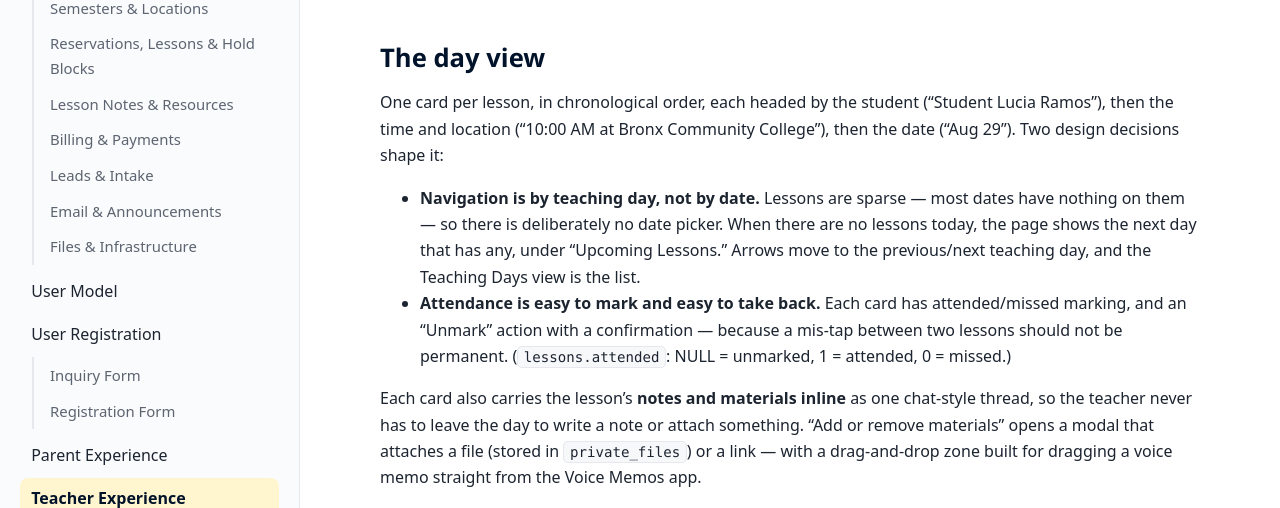
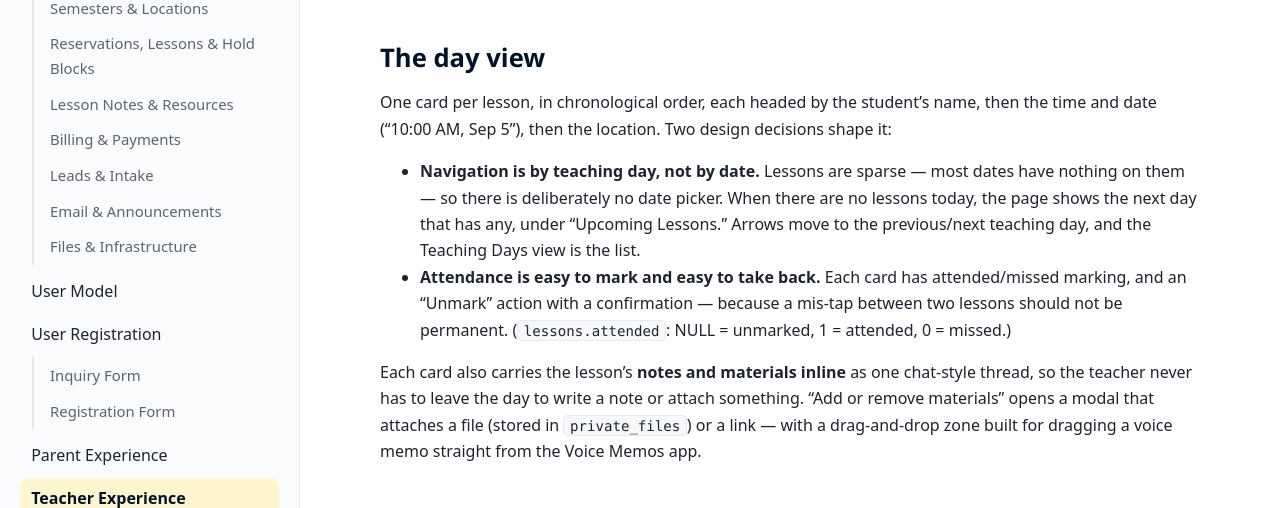
Before and after one commit to FriendlyNeighborhoodHacker/portal.bronxconservatory.org, an Astro site in the folder portaldocs.bronxconservatory.org/: page /teacher-experience in a window 1280 px wide. Shown: the part 220-728 px from the top of the page. Built offline with nearby package versions, Linux system fonts and the light colour scheme; Astro itself is replaced by a stand-in of ours.

Commit message:
teacher card change

```diff
--- a/portaldocs.bronxconservatory.org/src/pages/teacher-experience.md
+++ b/portaldocs.bronxconservatory.org/src/pages/teacher-experience.md
@@ -12,10 +12,9 @@ view**: the teaching day. The teacher menu is
 
 ## The day view
 
-One card per lesson, in chronological order, each headed by the student
-("Student Lucia Ramos"), then the time and location ("10:00 AM at Bronx
-Community College"), then the date ("Aug 29"). Two design decisions shape
-it:
+One card per lesson, in chronological order, each headed by the student's
+name, then the time and date ("10:00 AM, Sep 5"), then the location. Two
+design decisions shape it:
 
 - **Navigation is by teaching day, not by date.** Lessons are sparse — most
   dates have nothing on them — so there is deliberately no date picker. When
```
Also changed, not shown: 1 other file.
